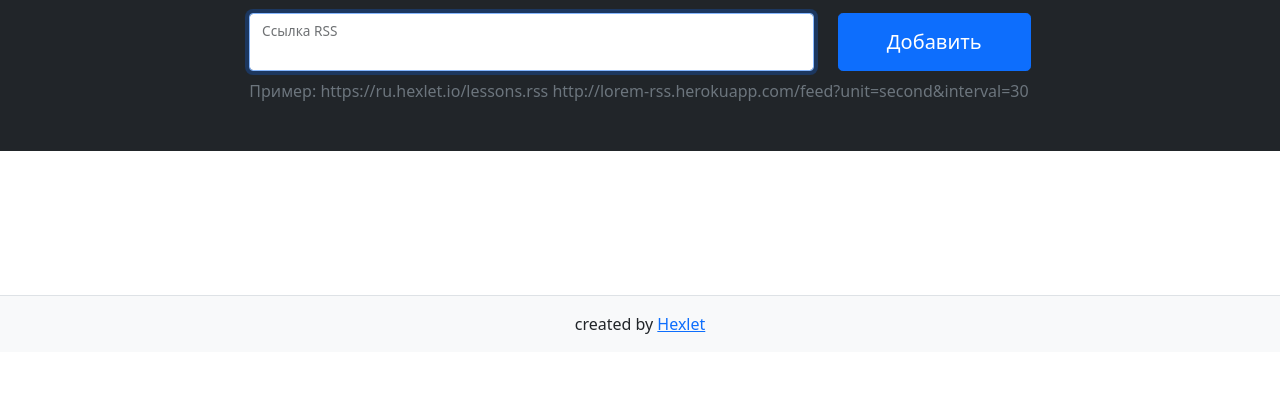
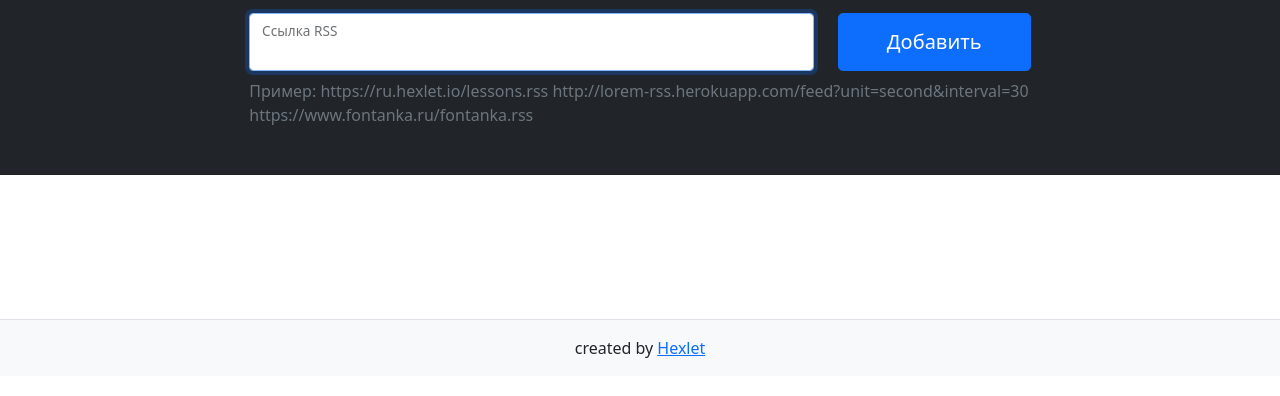
Before and after one commit to Tsogoeva/frontend-project-lvl3, a website built with webpack: page index.html in a window 1280 px wide. Shown: the part 158-554 px from the top of the page. Built offline with nearby package versions, Linux system fonts and the light colour scheme; what on-change would draw is missing.

Commit message:
add example

```diff
--- a/index.html
+++ b/index.html
@@ -41,7 +41,7 @@
                                 </div>
                             </div>
                         </form>
-                        <p class="mt-2 mb-0 text-muted">Пример: https://ru.hexlet.io/lessons.rss http://lorem-rss.herokuapp.com/feed?unit=second&interval=30</p>
+                        <p class="mt-2 mb-0 text-muted">Пример: https://ru.hexlet.io/lessons.rss  http://lorem-rss.herokuapp.com/feed?unit=second&interval=30  https://www.fontanka.ru/fontanka.rss</p>
                         <p class="feedback m-0 position-absolute small text-danger"></p>
                     </div>
                 </div>
```
